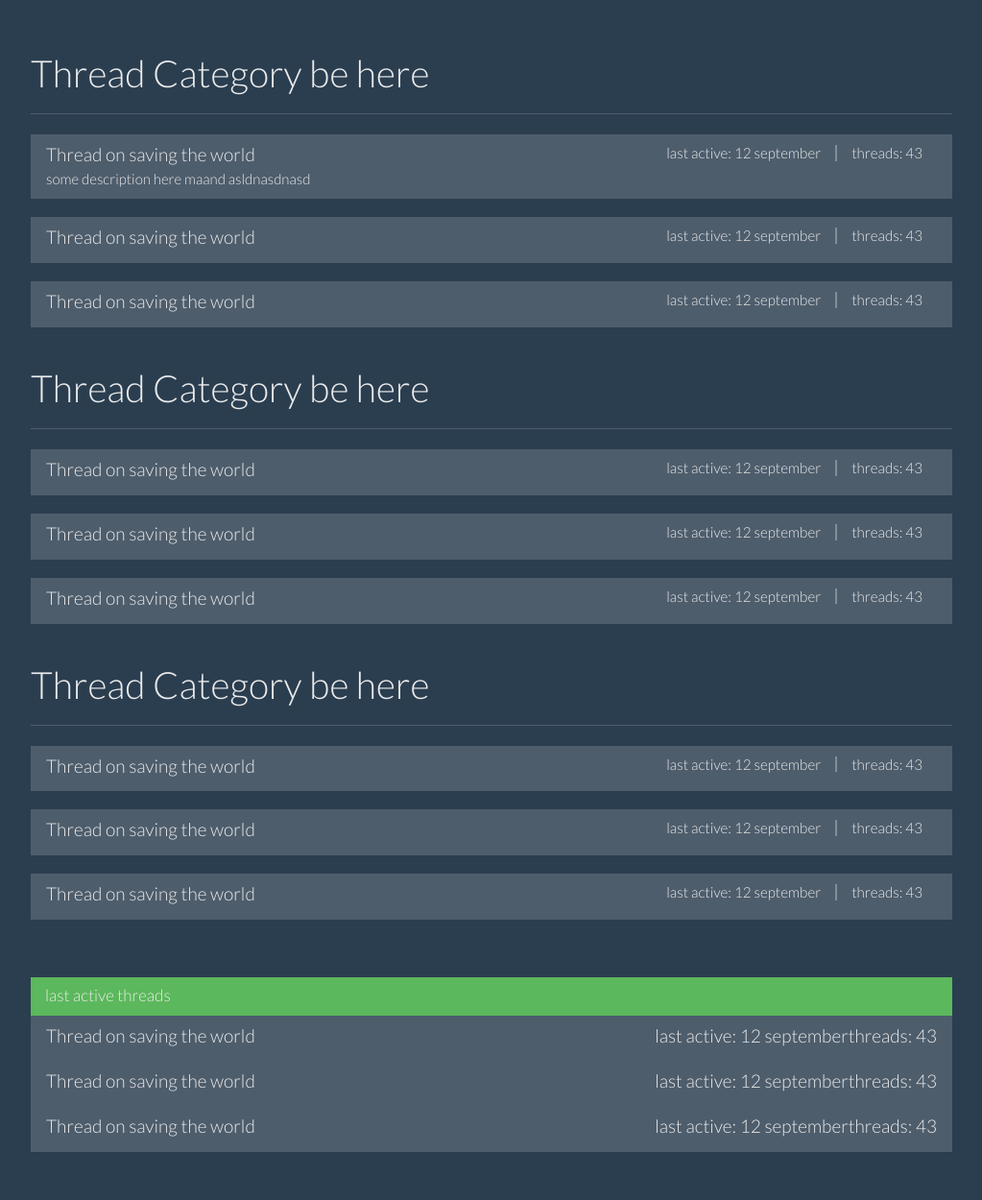
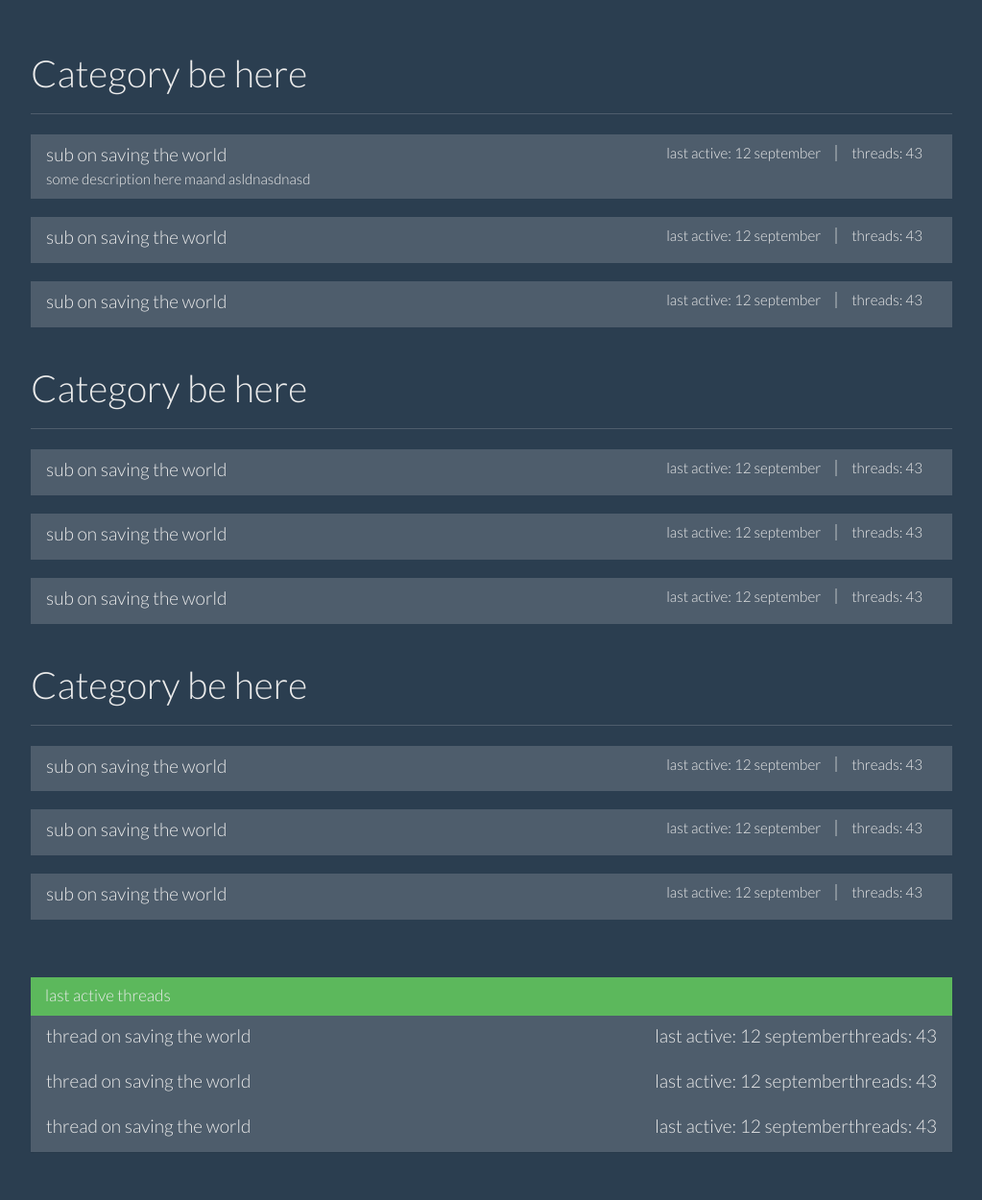
Before and after one commit to spaceexperiment/forum-app, a Flask app: page /forum/ in a window 1280 px wide. Shown: the part 40-1290 px from the top of the page at 96% size, without its empty margins (128-1151 px from the left). Run offline with Flask 2, Linux system fonts and the light colour scheme; style sheets or scripts are compiled from the project's sources; some libraries are stand-ins or nearby versions.

Commit message:
some forum.html modifications

```diff
--- a/app/static/css/forum.css
+++ b/app/static/css/forum.css
@@ -1,9 +1,9 @@
-.thread .list-group-item h4 span {
+.sub .list-group-item h4 span {
   font-size: 0.8em;
   padding-left: 15px;
   padding-right: 15px;
 }
-.thread .list-group-item h4 span + span {
+.sub .list-group-item h4 span + span {
   border-right: 2px solid #848e97;
 }
 
@@ -11,6 +11,6 @@
   margin-top: 60px;
 }
 
-.thread .list-group-item + .list-group-item {
+.sub .list-group-item + .list-group-item {
   margin-top: 20px;
 }
--- a/app/templates/forum.html
+++ b/app/templates/forum.html
@@ -8,15 +8,15 @@
 
 {% block body %}
 
-	<div class="thread">
+	<div class="sub">
 	 	<div class="page-header">
-		 	<h1>Thread Category be here</h1>
+		 	<h1>Category be here</h1>
 	 	</div>
 
 	 	<div class="list-group">
 			<a href="#" class="list-group-item">
 			    <h4 class="list-group-item-heading">
-			    	Thread on saving the world
+			    	sub on saving the world
 			    	<span class="pull-right hidden-xs">threads: 43</span>
 			    	<span class="pull-right hidden-xs">last active: 12 september</span>
 		    	</h4>
@@ -24,14 +24,14 @@
 			</a>
 			<a href="#" class="list-group-item">
 			    <h4 class="list-group-item-heading">
-			    	Thread on saving the world
+			    	sub on saving the world
 			    	<span class="pull-right hidden-xs">threads: 43</span>
 			    	<span class="pull-right hidden-xs">last active: 12 september</span>
 		    	</h4>
 			</a>
 			<a href="#" class="list-group-item">
 			    <h4 class="list-group-item-heading">
-			    	Thread on saving the world
+			    	sub on saving the world
 			    	<span class="pull-right hidden-xs">threads: 43</span>
 			    	<span class="pull-right hidden-xs">last active: 12 september</span>
 		    	</h4>
@@ -40,29 +40,29 @@
 
 	</div>
 
-	<div class="thread">
+	<div class="sub">
 	 	<div class="page-header">
-		 	<h1>Thread Category be here</h1>
+		 	<h1>Category be here</h1>
 	 	</div>
 
 	 	<div class="list-group">
 			<a href="#" class="list-group-item">
 			    <h4 class="list-group-item-heading">
-			    	Thread on saving the world
+			    	sub on saving the world
 			    	<span class="pull-right hidden-xs">threads: 43</span>
 			    	<span class="pull-right hidden-xs">last active: 12 september</span>
 		    	</h4>
 			</a>
 			<a href="#" class="list-group-item">
 			    <h4 class="list-group-item-heading">
-			    	Thread on saving the world
+			    	sub on saving the world
 			    	<span class="pull-right hidden-xs">threads: 43</span>
 			    	<span class="pull-right hidden-xs">last active: 12 september</span>
 		    	</h4>
 			</a>
 			<a href="#" class="list-group-item">
 			    <h4 class="list-group-item-heading">
-			    	Thread on saving the world
+			    	sub on saving the world
 			    	<span class="pull-right hidden-xs">threads: 43</span>
 			    	<span class="pull-right hidden-xs">last active: 12 september</span>
 		    	</h4>
@@ -70,29 +70,29 @@
 		</div>
 
 	</div>
-	<div class="thread">
+	<div class="sub">
 	 	<div class="page-header">
-		 	<h1>Thread Category be here</h1>
+		 	<h1>Category be here</h1>
 	 	</div>
 
 	 	<div class="list-group">
 			<a href="#" class="list-group-item">
 			    <h4 class="list-group-item-heading">
-			    	Thread on saving the world
+			    	sub on saving the world
 			    	<span class="pull-right hidden-xs">threads: 43</span>
 			    	<span class="pull-right hidden-xs">last active: 12 september</span>
 		    	</h4>
 			</a>
 			<a href="#" class="list-group-item">
 			    <h4 class="list-group-item-heading">
-			    	Thread on saving the world
+			    	sub on saving the world
 			    	<span class="pull-right hidden-xs">threads: 43</span>
 			    	<span class="pull-right hidden-xs">last active: 12 september</span>
 		    	</h4>
 			</a>
 			<a href="#" class="list-group-item">
 			    <h4 class="list-group-item-heading">
-			    	Thread on saving the world
+			    	sub on saving the world
 			    	<span class="pull-right hidden-xs">threads: 43</span>
 			    	<span class="pull-right hidden-xs">last active: 12 september</span>
 		    	</h4>
@@ -108,21 +108,21 @@
 		  </div>
 			<a href="#" class="list-group-item">
 			    <h4 class="list-group-item-heading">
-			    	Thread on saving the world
+			    	thread on saving the world
 			    	<span class="pull-right hidden-xs">threads: 43</span>
 			    	<span class="pull-right hidden-xs">last active: 12 september</span>
 		    	</h4>
 			</a>
 			<a href="#" class="list-group-item">
 			    <h4 class="list-group-item-heading">
-			    	Thread on saving the world
+			    	thread on saving the world
 			    	<span class="pull-right hidden-xs">threads: 43</span>
 			    	<span class="pull-right hidden-xs">last active: 12 september</span>
 		    	</h4>
 			</a>
 			<a href="#" class="list-group-item">
 			    <h4 class="list-group-item-heading">
-			    	Thread on saving the world
+			    	thread on saving the world
 			    	<span class="pull-right hidden-xs">threads: 43</span>
 			    	<span class="pull-right hidden-xs">last active: 12 september</span>
 		    	</h4>
--- a/dev/sass/forum.sass
+++ b/dev/sass/forum.sass
@@ -1,4 +1,4 @@
-.thread
+.sub
   .list-group-item h4
     span
       font-size: .8em
@@ -10,8 +10,8 @@
 .panel
   margin-top: 60px
 
-.thread .list-group-item + .list-group-item
+.sub .list-group-item + .list-group-item
   margin-top: 20px
 
-// .thread .list-group-item
+// .sub .list-group-item
 //   background-color: #2b3e50
```
